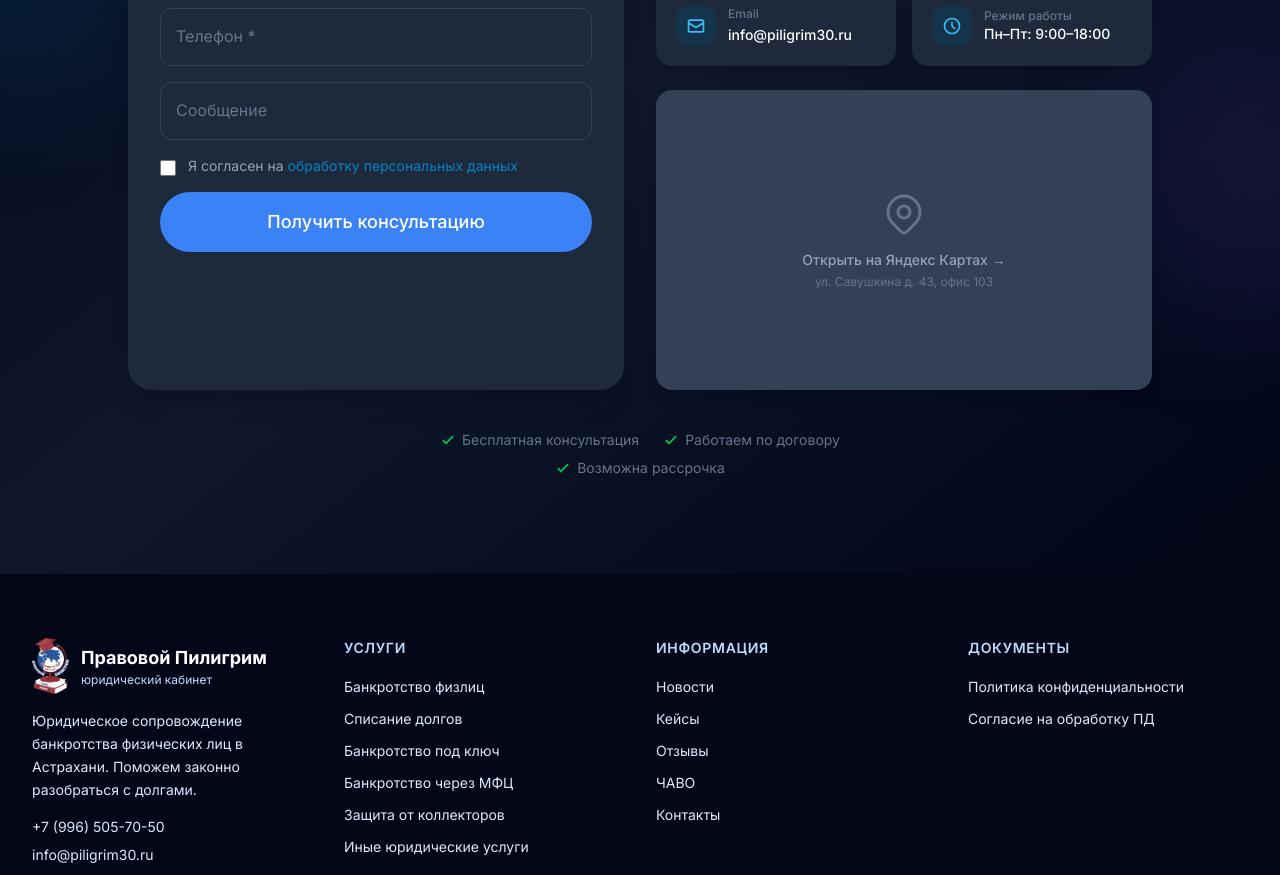
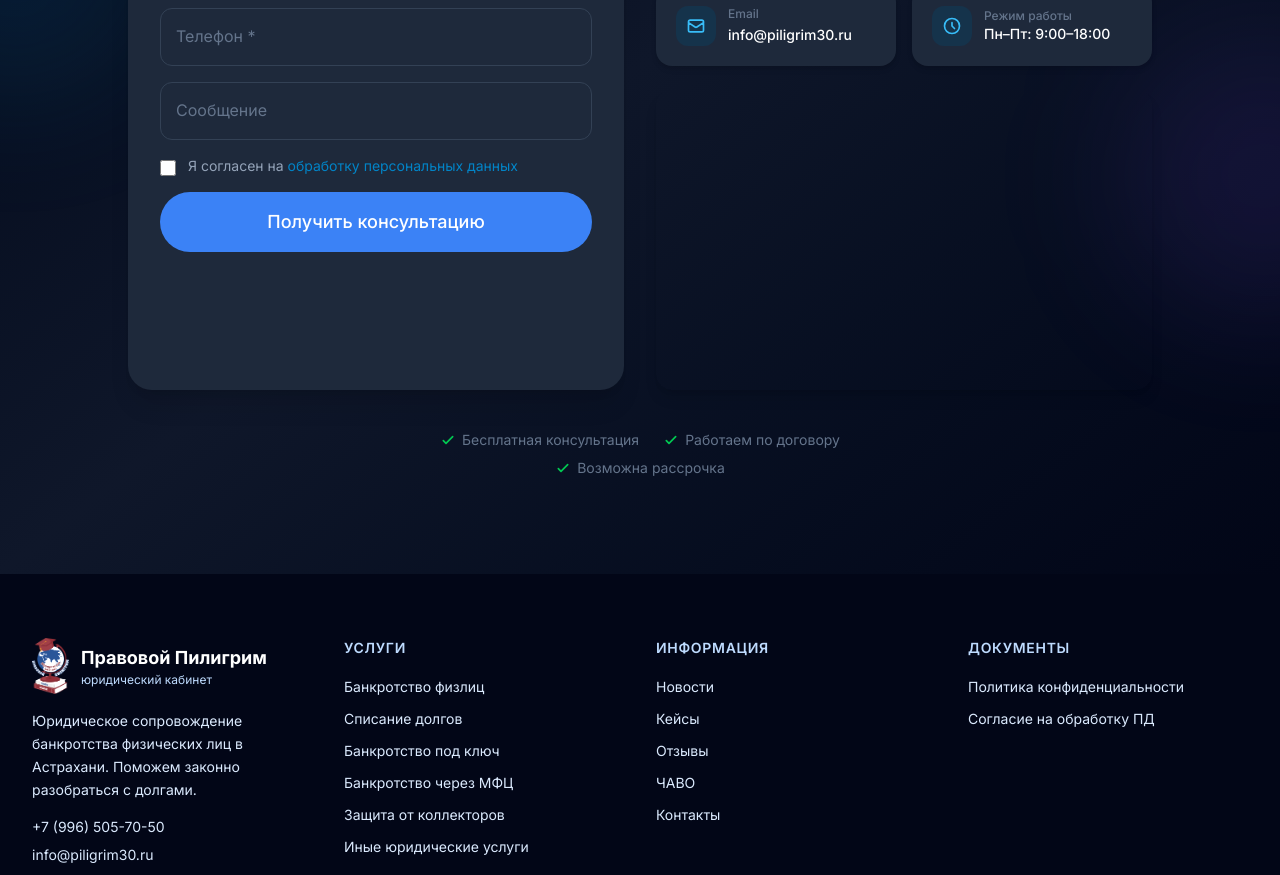
Before and after one commit to Kaymanov/piligrim30, a Next.js app in the folder frontend/: page / in a window 1280 px wide. Shown: the part 9353-10228 px from the top of the page. Built offline with nearby package versions, Linux system fonts and the light colour scheme; no server answers.

Commit message:
feat(map): replace placeholder with Yandex Map Constructor iframe

```diff
--- a/frontend/src/components/sections/FinalCTA.tsx
+++ b/frontend/src/components/sections/FinalCTA.tsx
@@ -185,42 +185,18 @@ export function FinalCTA() {
               </div>
             </div>
 
-            {/* Yandex Map — iframe works on production domain, fallback link for localhost */}
-            <a
-              href="https://yandex.ru/maps/-/CDaZfV~r"
-              target="_blank"
-              rel="noopener noreferrer"
-              className="group relative block overflow-hidden rounded-2xl shadow-lg"
-            >
-              <div className="flex h-[300px] items-center justify-center bg-slate-200 dark:bg-slate-700">
-                <div className="text-center">
-                  <svg
-                    className="mx-auto h-12 w-12 text-slate-400 transition-colors group-hover:text-sky-500 dark:text-slate-500"
-                    fill="none"
-                    viewBox="0 0 24 24"
-                    stroke="currentColor"
-                    strokeWidth={1.5}
-                  >
-                    <path
-                      strokeLinecap="round"
-                      strokeLinejoin="round"
-                      d="M17.657 16.657L13.414 20.9a1.998 1.998 0 01-2.827 0l-4.244-4.243a8 8 0 1111.314 0z"
-                    />
-                    <path
-                      strokeLinecap="round"
-                      strokeLinejoin="round"
-                      d="M15 11a3 3 0 11-6 0 3 3 0 016 0z"
-                    />
-                  </svg>
-                  <p className="mt-3 text-sm font-medium text-slate-500 transition-colors group-hover:text-sky-600 dark:text-slate-400">
-                    Открыть на Яндекс Картах →
-                  </p>
-                  <p className="mt-1 text-xs text-slate-400 dark:text-slate-500">
-                    ул. Савушкина д. 43, офис 103
-                  </p>
-                </div>
-              </div>
-            </a>
+            {/* Yandex Map */}
+            <div className="overflow-hidden rounded-2xl shadow-lg">
+              <iframe
+                src="https://yandex.ru/map-widget/v1/?um=constructor%3A5864a5b5-aa09-493d-af0a-5dcba8945a83&amp;source=constructor"
+                width="100%"
+                height="300"
+                frameBorder="0"
+                className="w-full"
+                title="Карта — Правовой Пилигрим, ул. Савушкина 43"
+                loading="lazy"
+              />
+            </div>
           </div>
         </motion.div>
 
```
